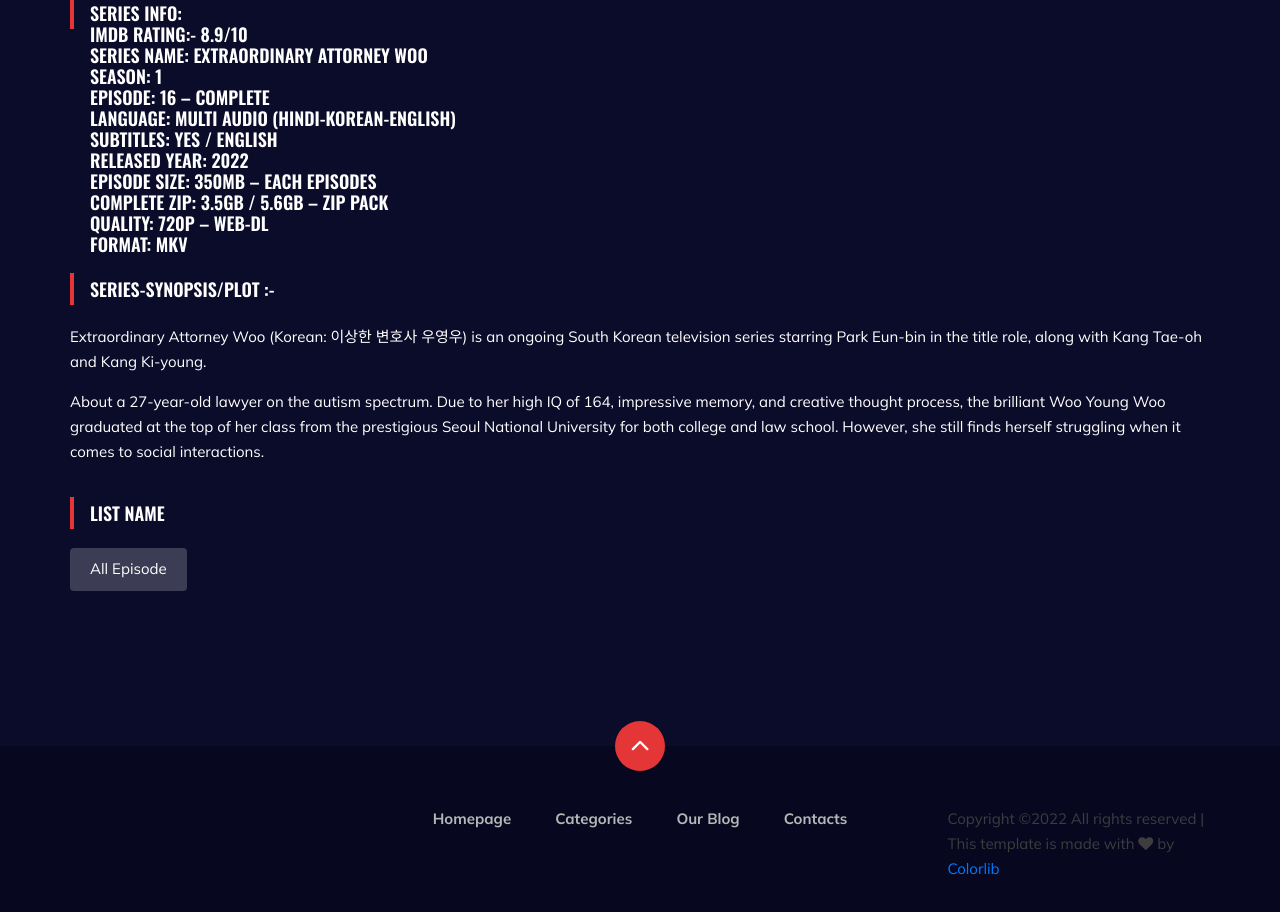
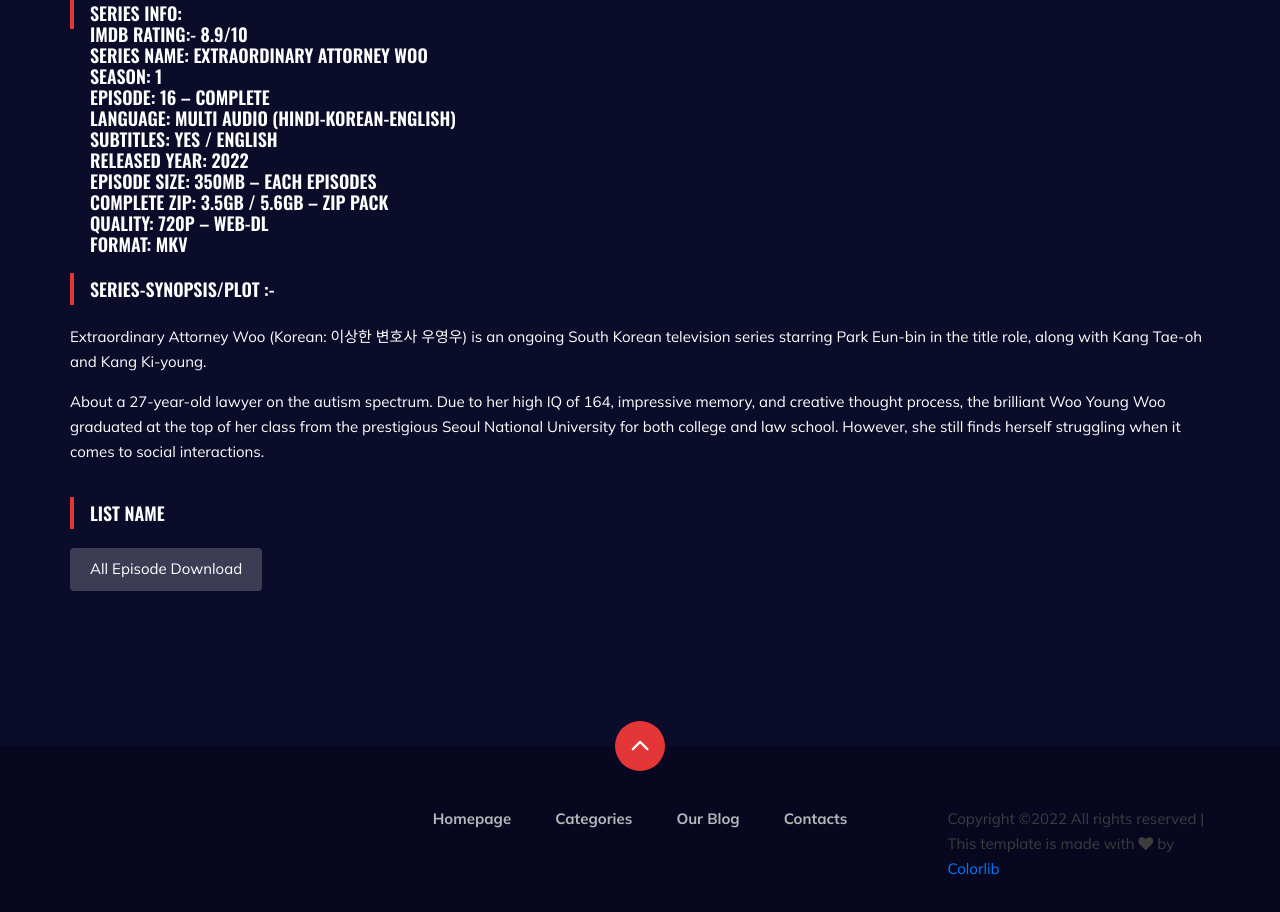
Before and after one commit to filmymovie/movienew, a plain HTML site: page Extraordinary Attorney Woo (2022) Season 1 Multi Audio (Hindi-Korean-English) All Episode 480p 720p.html in a window 1280 px wide. Shown: the part 830-1742 px from the top of the page. Drawn offline with nearby package versions, Linux system fonts and the light colour scheme; no server answers.

Commit message:
Update Extraordinary Attorney Woo (2022) Season 1 Multi Audio (Hindi-Korean-English) All Episode 480p 720p.html

```diff
--- a/Extraordinary Attorney Woo (2022) Season 1 Multi Audio (Hindi-Korean-English) All Episode 480p 720p.html
+++ b/Extraordinary Attorney Woo (2022) Season 1 Multi Audio (Hindi-Korean-English) All Episode 480p 720p.html
@@ -129,7 +129,7 @@
                           <br>
                             <h5>List Name</h5>
                           <br>
-                        <a href="https://gploads.xyz/dl/0591900077">All Episode</a>
+                        <a href="https://vgmlinks.me/thcmvj000243193/">All Episode Download</a>
 
                     </div>
                 </div>
```
